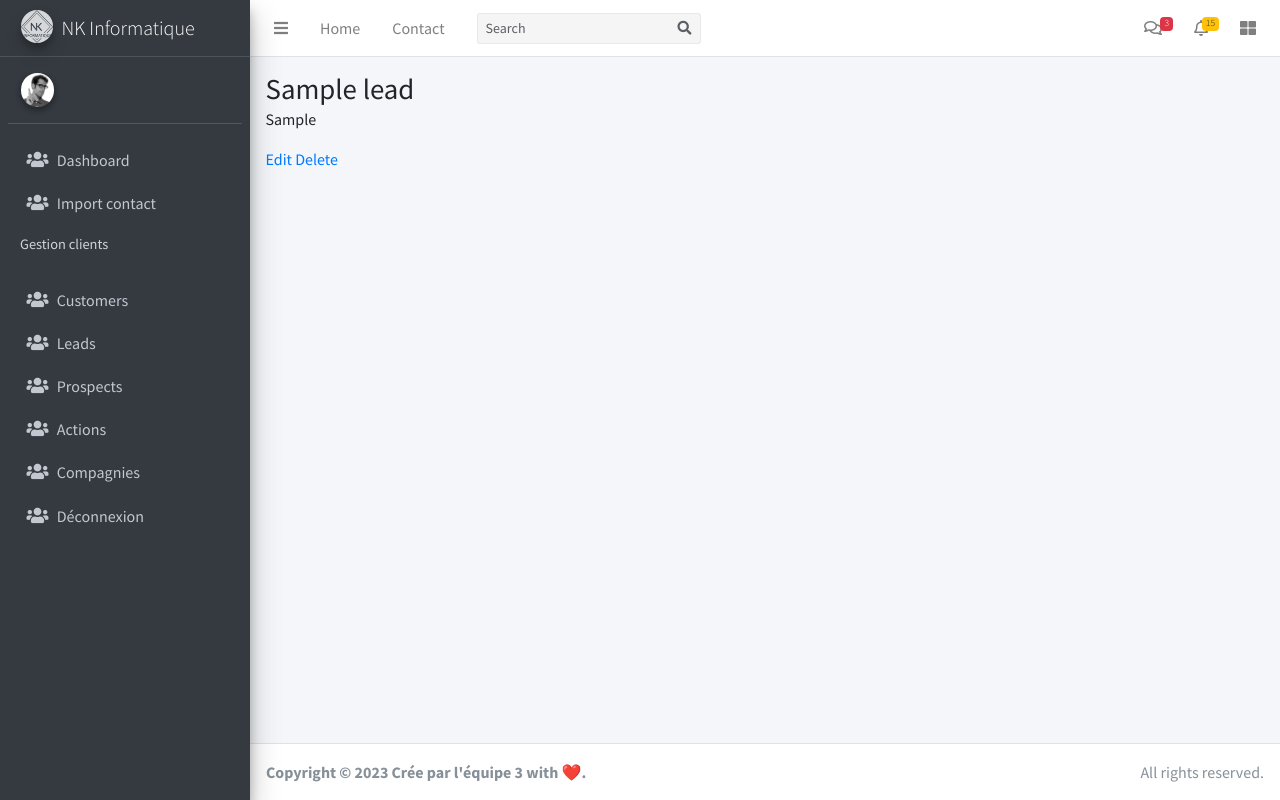
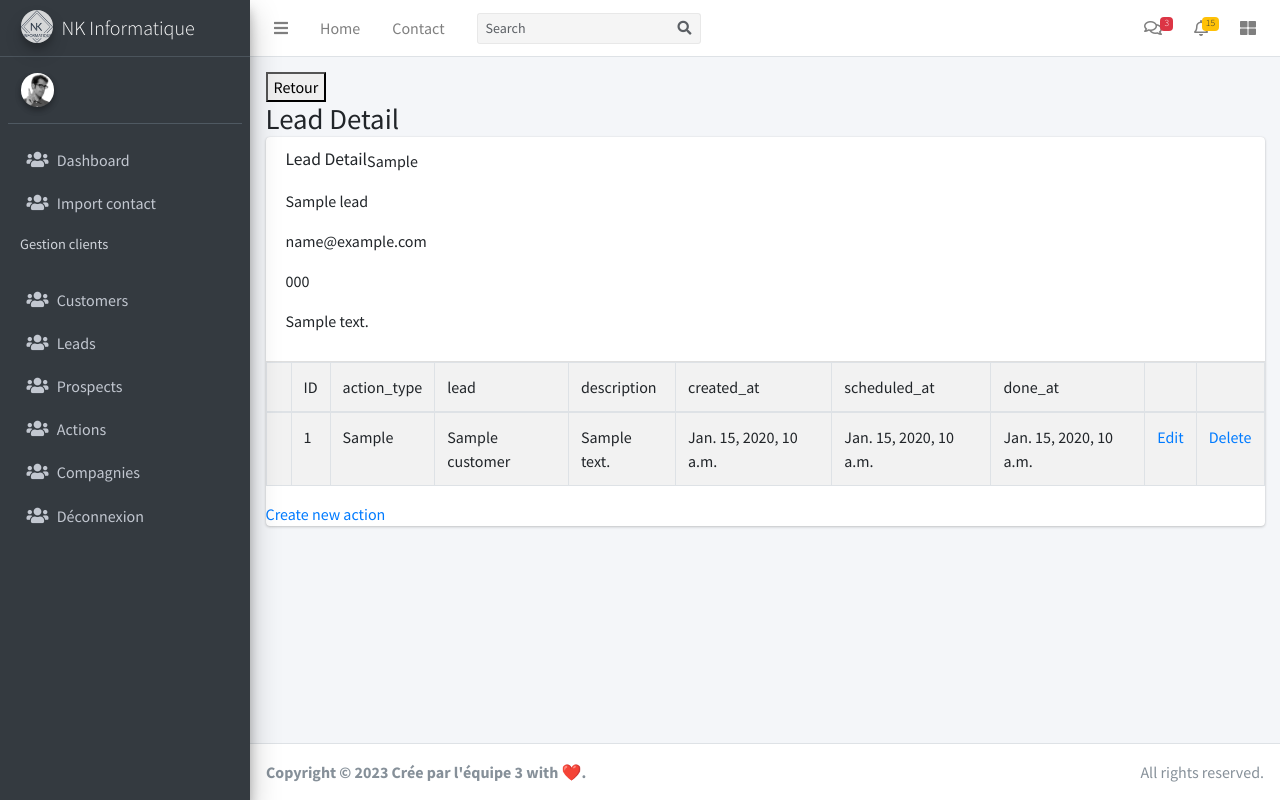
Before and after one commit to EwenBALOUIN/2023-Workshop, a Django app: template nkworkshop/crm/templates/lead/lead_detail.html in a window 1280 px wide. Run offline with Django 4.2, Linux system fonts and the light colour scheme; the template is opened without the code that fills it: most values are stand-ins (such as "Sample title", 1, 10 or a date in 2020); parts of the project's set-up code (start-up, migrations or seed data) failed here and were passed over; some libraries are stand-ins or nearby versions.

Commit message:
✨ add actions list for customer detail

```diff
--- a/nkworkshop/crm/routes/customer_route.py
+++ b/nkworkshop/crm/routes/customer_route.py
@@ -5,7 +5,7 @@ from crm.viewers import customer_view
 urlpatterns = [
     # Customer
     path('customer/', customer_view.customer_list, name='customer_list'),
-    # path('customer/<int:pk>/', customer_view.customer_detail, name='customer_detail'),
+    path('customer/<int:pk>/', customer_view.customer_detail, name='customer_detail'),
     path('customer/create/', customer_view.customer_create, name='customer_create'),
     path('customer/edit/<int:pk>', customer_view.customer_edit, name='customer_edit'),
     path('customer/delete/<int:pk>', customer_view.customer_delete, name='customer_delete')
--- a/nkworkshop/crm/routes/lead_route.py
+++ b/nkworkshop/crm/routes/lead_route.py
@@ -4,7 +4,7 @@ from crm.viewers import lead_view
 urlpatterns = [
     # Lead
     path('lead/', lead_view.lead_list, name='lead_list'),
-    # path('lead/<int:pk>/', lead_view.lead_detail, name='lead_detail'),
+    path('lead/<int:pk>/', lead_view.lead_detail, name='lead_detail'),
     path('lead/create/', lead_view.lead_create, name='lead_create'),
     path('lead/edit/<int:pk>', lead_view.lead_edit, name='lead_edit'),
     path('lead/delete/<int:pk>', lead_view.lead_delete, name='lead_delete'),
--- a/nkworkshop/crm/routes/prospect_route.py
+++ b/nkworkshop/crm/routes/prospect_route.py
@@ -4,7 +4,7 @@ from crm.viewers import prospect_view
 urlpatterns = [
     # Prospect
     path('prospect/', prospect_view.prospect_list, name='prospect_list'),
-    # path('prospect/<int:pk>/', prospect_view.prospect_detail, name='prospect_detail'),
+    path('prospect/<int:pk>/', prospect_view.prospect_detail, name='prospect_detail'),
     path('prospect/create/', prospect_view.prospect_create, name='prospect_create'),
     path('prospect/edit/<int:pk>', prospect_view.prospect_edit, name='prospect_edit'),
     path('prospect/delete/<int:pk>', prospect_view.prospect_delete, name='prospect_delete'),
--- a/nkworkshop/crm/templates/action/action_form.html
+++ b/nkworkshop/crm/templates/action/action_form.html
@@ -1,6 +1,7 @@
 {% extends 'base.html' %}
 
 {% block content %}
+    <button onclick="window.history.back()">Retour</button>
     <h1>{% if form.instance.pk %}Edit{% else %}Create{% endif %} action</h1>
     <form method="post">
         {% csrf_token %}
--- a/nkworkshop/crm/templates/customer/customer_form.html
+++ b/nkworkshop/crm/templates/customer/customer_form.html
@@ -1,6 +1,7 @@
 {% extends 'base.html' %}
 
 {% block content %}
+    <button onclick="window.history.back()">Retour</button>
     <h1>{% if form.instance.pk %}Edit{% else %}Create{% endif %} customer</h1>
     <form method="post">
         {% csrf_token %}
--- a/nkworkshop/crm/templates/customer/customer_list.html
+++ b/nkworkshop/crm/templates/customer/customer_list.html
@@ -28,6 +28,7 @@
                 {% else %}
                     <td>B2C</td>
                 {% endif %}
+                <td><a href="{% url 'customer_detail' customer.pk %}">Voir détails</a></td>
                 <td><a href="{% url 'customer_edit' customer.pk %}">Edit</a></td>
                 <td><a href="{% url 'customer_delete' customer.pk %}">Delete</a></td>
             </tr>
--- a/nkworkshop/crm/templates/lead/lead_detail.html
+++ b/nkworkshop/crm/templates/lead/lead_detail.html
@@ -1,8 +1,55 @@
 {% extends 'base.html' %}
+{% load my_filters %}
 
 {% block content %}
-    <h1>{{ lead.name }}</h1>
-    <p>{{ lead.first_name }}</p>
-    <a href="{% url 'lead_edit' lead.pk %}">Edit</a>
-    <a href="{% url 'lead_delete' lead.pk %}">Delete</a>
-    {% endblock %}
+    <button onclick="window.history.back()">Retour</button>
+    <h1>Lead Detail</h1>
+    <!-- lead detail beautiful design -->
+
+    <div class="card">
+        <div class="card-header">
+            <h3 class="card-title">Lead Detail</h3>
+            <!-- display lead informations name, first_name-->
+            <p>{{ lead.first_name }}</p>
+            <p>{{ lead.name }}</p>
+            <p>{{ lead.email }}</p>
+            <p>{{ lead.mobile }}</p>
+            <p>{{ lead.address }}</p>
+
+        </div>
+        <!-- actions list -->
+        <table class="table table-striped table-bordered table-hover">
+            <th>
+                <td>ID</td>
+                <td>action_type</td>
+                <td>lead</td>
+                <td>description</td>
+                <td>created_at</td>
+                <td>scheduled_at</td>
+                <td>done_at</td>
+                <td></td>
+                <td></td>
+            </th>
+            <tbody>
+            {% for action in actions %}
+                <tr>
+                    <td></td>
+                    <td>{{ action.pk }}</td>
+                    <td>{{ action.action_type }}</td>
+                    <td>{{ action.customer }}</td>
+                    <td>{{ action.description }}</td>
+                    <td>{{ action.created_at }}</td>
+                    <td>{{ action.scheduled_at }}</td>
+                    <td>{{ action.done_at }}</td>
+                    <td><a href="{% url 'action_edit' action.pk %}">Edit</a></td>
+                    <td><a href="{% url 'action_delete' action.pk %}">Delete</a></td>
+                </tr>
+            {% empty %}
+                <tr><td>No actions yet.</td></tr>
+            {% endfor %}
+            </tbody>
+        </table>
+        <a href="{% url 'action_create' %}?customer_id={{ lead.pk }}">Create new action</a>
+    </div>
+
+{% endblock %}
--- a/nkworkshop/crm/templates/lead/lead_form.html
+++ b/nkworkshop/crm/templates/lead/lead_form.html
@@ -1,6 +1,7 @@
 {% extends 'base.html' %}
 
 {% block content %}
+    <button onclick="window.history.back()">Retour</button>
     <h1>{% if form.instance.pk %}Edit{% else %}Create{% endif %} lead</h1>
     <form method="post">
         {% csrf_token %}
--- a/nkworkshop/crm/templates/lead/lead_list.html
+++ b/nkworkshop/crm/templates/lead/lead_list.html
@@ -27,6 +27,7 @@
                 {% else %}
                     <td>B2C</td>
                 {% endif %}
+                <td><a href="{% url 'lead_detail' lead.pk %}">Voir détails</a></td>
                 <td><a href="{% url 'lead_edit' lead.pk %}">Edit</a></td>
                 <td><a href="{% url 'lead_delete' lead.pk %}">Delete</a></td>
             </tr>
--- a/nkworkshop/crm/templates/prospect/prospect_form.html
+++ b/nkworkshop/crm/templates/prospect/prospect_form.html
@@ -1,6 +1,7 @@
 {% extends 'base.html' %}
 
 {% block content %}
+    <button onclick="window.history.back()">Retour</button>
     <h1>{% if form.instance.pk %}Edit{% else %}Create{% endif %} Propect</h1>
     <form method="post">
         {% csrf_token %}
--- a/nkworkshop/crm/templates/prospect/prospect_list.html
+++ b/nkworkshop/crm/templates/prospect/prospect_list.html
@@ -27,6 +27,7 @@
                 {% else %}
                     <td>B2C</td>
                 {% endif %}
+                <td><a href="{% url 'prospect_detail' prospect.pk %}">Voir détails</a></td>
                 <td><a href="{% url 'prospect_edit' prospect.pk %}">Edit</a></td>
                 <td><a href="{% url 'prospect_delete' prospect.pk %}">Delete</a></td>
         {% empty %}
```
Also changed, not shown: nkworkshop/crm/forms.py (+9 -5 lines), nkworkshop/crm/templates/customer/customer_detail.html (+52 -5 lines), nkworkshop/crm/templates/prospect/prospect_detail.html (+52 -5 lines), nkworkshop/crm/viewers/action_view.py (+6 -1 lines), nkworkshop/crm/viewers/customer_view.py (+8 -5 lines), nkworkshop/crm/viewers/lead_view.py (+7 -4 lines), nkworkshop/crm/viewers/prospect_view.py (+8 -5 lines).
